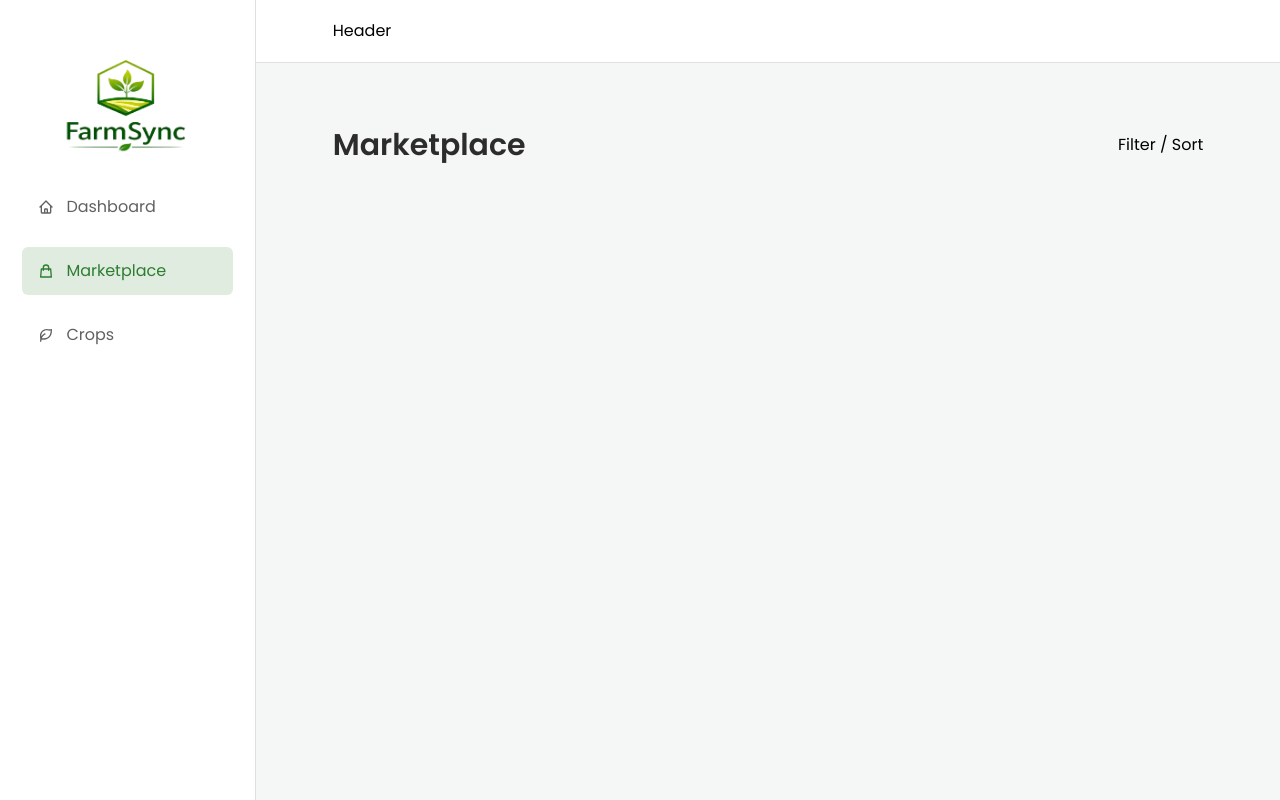
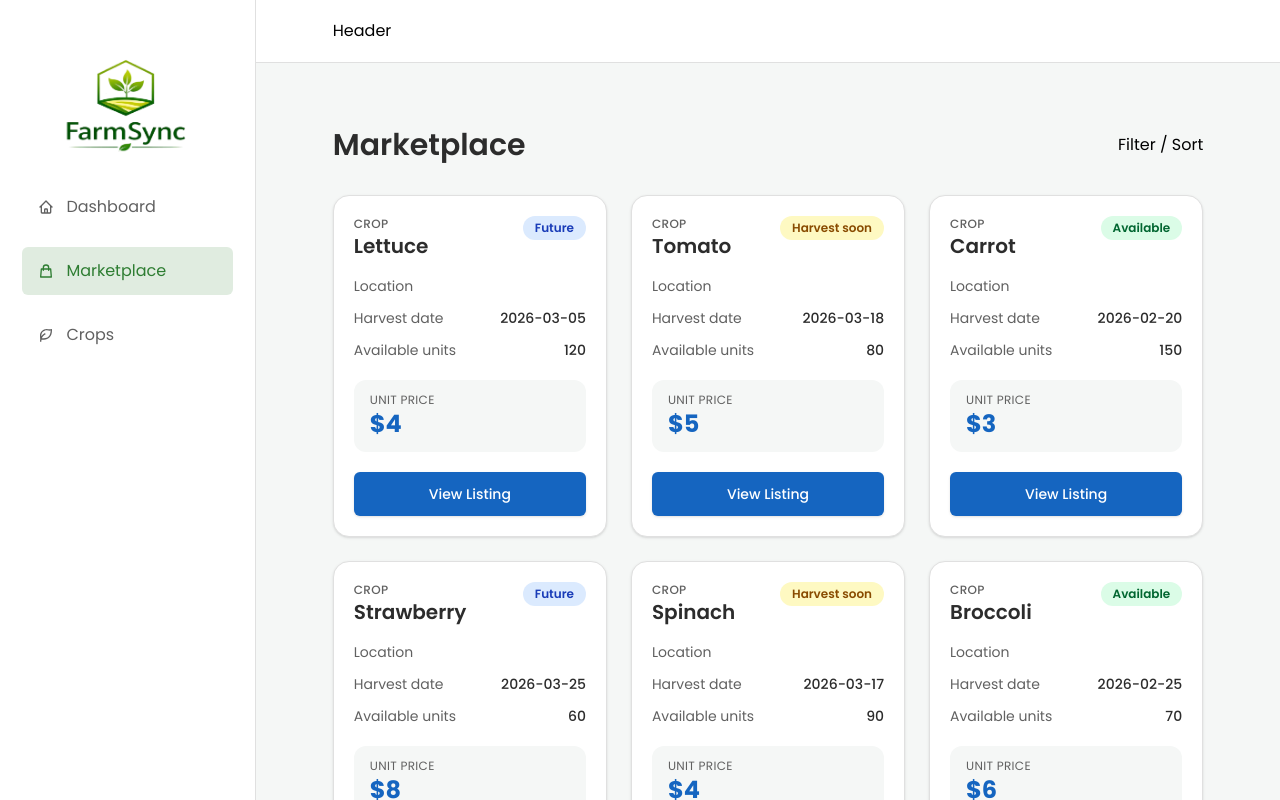
Before and after one commit to jan9601/CS-250-Project, a React (Vite) app in the folder frontend/FarmSync/: page /marketplace in a window 1280 px wide. Built offline with nearby package versions, Linux system fonts and the light colour scheme; a web font is replaced by a local one.

Commit message:
Implemented Marketplace

```diff
--- a/frontend/FarmSync/src/features/crops/CreateCropForm.jsx
+++ b/frontend/FarmSync/src/features/crops/CreateCropForm.jsx
@@ -21,6 +21,7 @@ function CreateCropForm({cropToEdit = {}}) {
   const isWorking = isCreating || isUpdating;
 
   function onSubmit(data) {
+    console.log(data);
     if (isEditSession)
       updateCrop(
         {updatedCrop: data, id: editId},
--- a/frontend/FarmSync/src/features/crops/CropsRow.jsx
+++ b/frontend/FarmSync/src/features/crops/CropsRow.jsx
@@ -1,9 +1,9 @@
-import {HiSquare2Stack} from "react-icons/hi2";
 import {formatCurrency} from "../../utils/helpers";
 import {HiPencil, HiTrash} from "react-icons/hi";
 import {useState} from "react";
 import CreateCropForm from "./CreateCropForm";
 import {useDeleteCrop} from "./useDeleteCrop";
+import {formatStatus} from "../../utils/formatStatus";
 
 /**
  * CropsRow
@@ -47,8 +47,6 @@ function CropsRow({crop}) {
     FUTURE: "bg-info/15 text-info",
   };
 
-  console.log("name ", name, " price, ", price, " quantity ", quantity);
-
   return (
     <>
       <div className="crops-row bg-surface text-xs text-text-primary ">
@@ -67,7 +65,7 @@ function CropsRow({crop}) {
         <span
           className={`w-26 mx-auto justify-center rounded-full py-1 text-center text-[11px] font-medium ${statusStyle[status]}`}
         >
-          {status}
+          {formatStatus(status)}
         </span>
 
         <div className="flex items-center justify-self-center gap-2 text-lg text-brand-primary">
--- /dev/null
+++ b/frontend/FarmSync/src/features/marketplace/CropsCard.jsx
@@ -0,0 +1,80 @@
+/**
+ * CropsCard
+ * ---------
+ * Displays a single crop in marketplace format.
+ *
+ * Unlike the Crops table, this component is focused on product-style
+ * presentation, highlighting the most important commercial data such as
+ * price, quantity, location, harvest date, and availability.
+ */
+
+import Button from "../../ui/Button";
+import {formatStatus} from "../../utils/formatStatus";
+
+function CropsCard({
+  cropType,
+  location,
+  predictedHarvestDate,
+  price,
+  quantity,
+  status,
+}) {
+  const styledStatus = getStatusStyles(status);
+  return (
+    <article className="rounded-2xl border border-border bg-surface p-5 shadow-sm transition-all hover:-translate-y-1 hover:shadow-md">
+      <div className="mb-4 flex items-start justify-between gap-3">
+        <div>
+          <p className="text-xs font-medium uppercase tracking-wide text-text-secondary">
+            Crop
+          </p>
+          <h3 className="text-xl font-semibold text-text-primary">
+            {cropType}
+          </h3>
+        </div>
+
+        <span
+          className={`rounded-full px-3 py-1 text-xs font-semibold whitespace-nowrap ${styledStatus}`}
+        >
+          {formatStatus(status)}
+        </span>
+      </div>
+
+      <div className="mb-5 space-y-3 text-sm text-text-secondary">
+        <div className="flex items-center justify-between">
+          <span>Location</span>
+          <span className="font-medium text-text-primary">{location}</span>
+        </div>
+
+        <div className="flex items-center justify-between">
+          <span>Harvest date</span>
+          <span className="font-medium text-text-primary">
+            {predictedHarvestDate}
+          </span>
+        </div>
+
+        <div className="flex items-center justify-between">
+          <span>Available units</span>
+          <span className="font-medium text-text-primary">{quantity}</span>
+        </div>
+      </div>
+
+      <div className="mb-5 rounded-xl bg-bg px-4 py-3">
+        <p className="text-xs uppercase tracking-wide text-text-secondary">
+          Unit price
+        </p>
+        <p className="text-2xl font-bold text-action-primary">${price}</p>
+      </div>
+
+      <Button className="w-full">View Listing</Button>
+    </article>
+  );
+}
+
+export default CropsCard;
+
+function getStatusStyles(status) {
+  if (status === "AVAILABLE") return "bg-green-100 text-green-800";
+  if (status === "HARVEST_SOON") return "bg-yellow-100 text-yellow-800";
+  if (status === "FUTURE") return "bg-blue-100 text-blue-800";
+  return "bg-gray-100 text-gray-700";
+}
--- /dev/null
+++ b/frontend/FarmSync/src/features/marketplace/MarketplaceGrid.jsx
@@ -0,0 +1,30 @@
+import CropsCard from "./CropsCard";
+
+/**
+ * MarketplaceGrid
+ * ----------------
+ * Displays all marketplace crop cards in a responsive grid layout.
+ *
+ * This component receives the crops data and maps each crop
+ * into a marketplace card used for browsing available products.
+ */
+
+function MarketplaceGrid({crops}) {
+  return (
+    <div className="grid grid-cols-1 gap-6 sm:grid-cols-2 xl:grid-cols-3">
+      {crops.map((crop) => (
+        <CropsCard
+          cropType={crop.name}
+          location={crop.location}
+          predictedHarvestDate={crop.predictedHarvestDate}
+          price={crop.price}
+          quantity={crop.quantity}
+          status={crop.status}
+          key={crop.id}
+        />
+      ))}
+    </div>
+  );
+}
+
+export default MarketplaceGrid;
--- /dev/null
+++ b/frontend/FarmSync/src/features/marketplace/MarketplaceLayout.jsx
@@ -0,0 +1,17 @@
+import {useCrops} from "../crops/useCrops";
+import MarketplaceGrid from "./MarketplaceGrid";
+
+function MarketplaceLayout() {
+  const {isLoading, crops} = useCrops();
+  console.log(crops);
+
+  if (isLoading)
+    return (
+      <div className="flex items-center justify-center h-full">
+        <span className="loader"></span>
+      </div>
+    );
+  return <MarketplaceGrid crops={crops} />;
+}
+
+export default MarketplaceLayout;
--- a/frontend/FarmSync/src/pages/Marketplace.jsx
+++ b/frontend/FarmSync/src/pages/Marketplace.jsx
@@ -1,14 +1,20 @@
+import MarketplaceLayout from "../features/marketplace/MarketplaceLayout";
 import Heading from "../ui/Heading";
 import Row from "../ui/Row";
 
 function MarketPlace() {
   return (
+    <div className="flex flex-col gap-8 max-w-480 m-[0 auto]">
       <Row type="horizontal">
         <Heading type="h1" className="text-text-primary">
           Marketplace
         </Heading>
         <p>Filter / Sort</p>
       </Row>
+      <Row>
+        <MarketplaceLayout />
+      </Row>
+    </div>
   );
 }
 
--- /dev/null
+++ b/frontend/FarmSync/src/utils/formatStatus.js
@@ -0,0 +1,6 @@
+export function formatStatus(status) {
+  if (status === "HARVEST_SOON") return "Harvest soon";
+  if (status === "AVAILABLE") return "Available";
+  if (status === "FUTURE") return "Future";
+  return status;
+}
```
Lines whose indentation alone changed are shown as unchanged.
